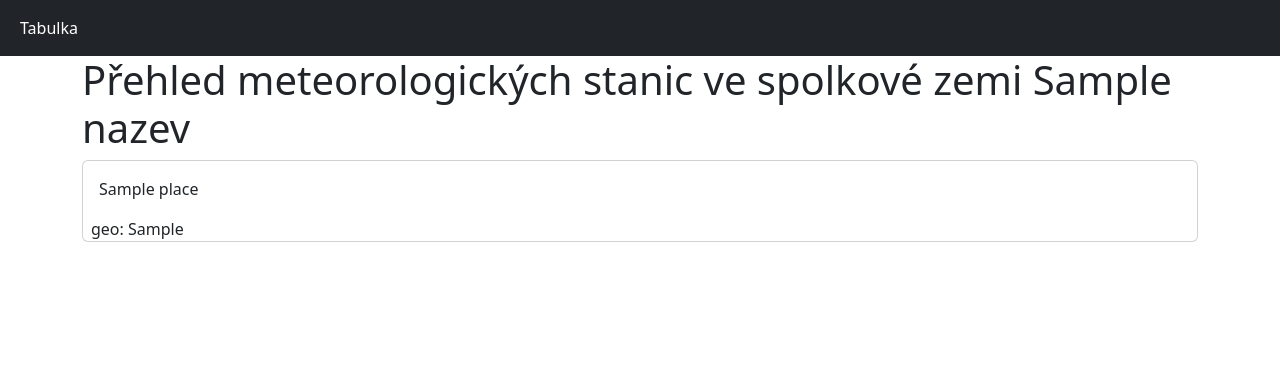
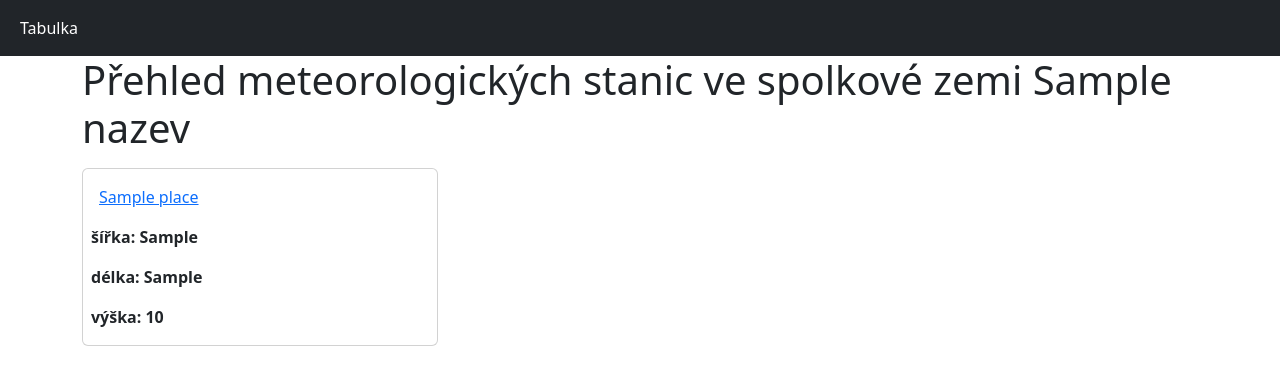
Before and after one commit to oliversestak/sestak-pocasi, a CodeIgniter 4 app: the page made by app/Views/stranka.php in a window 1280 px wide. Shown: the top 385 px of the page. Run offline with PHP 8.4 and a stand-in for CodeIgniter, Linux system fonts and the light colour scheme; the template is opened without the code that fills it: most values are stand-ins (such as "Sample title", 1, 10 or a date in 2020); some libraries are stand-ins or nearby versions.

Commit message:
delani treti strany

```diff
--- a/app/Config/Routes.php
+++ b/app/Config/Routes.php
@@ -11,3 +11,5 @@ $routes->get('/', 'Main::index');
 $routes->get("tabulka", 'Main::tabulka');
 
 $routes->get('stranka/(:num)', 'Main::stranka/$1');
+
+$routes->get('stanice/(:num)', 'Main::stanice/$1');
--- a/app/Views/layout/template.php
+++ b/app/Views/layout/template.php
@@ -16,6 +16,7 @@
     <div class="container">
         <?= $this->renderSection("content"); ?>
     </div>
+
 </body>
 
 </html>
--- a/app/Views/stranka.php
+++ b/app/Views/stranka.php
@@ -6,15 +6,23 @@
 
 <h1>Přehled meteorologických stanic ve spolkové zemi <?= $nazev->name ?></h1>
 
-
+<div class="row">
 <?php
 
-foreach($stanice as $row){
-  ?>
-<div class="card">
-  <div class="card-body"><?= $row->place ?> </div>
-  <div class="card-text ms-2">geo: <?= $row->geo_latitude ?> </div>
-</div>
+foreach($stanice as $row) {
+?>
+
+
+    <div class=" col-md-4">
+      <div class="card mt-2">
+        <div class="card-body"><?=  anchor("stanice/".$row->S_ID, $row->place)   ?>   </div>
+        <div class="card-text ms-2">
+           <p> <span class="fw-bold"> šířka: <?= $row->geo_latitude ?> </p> </span>
+           <p> <span class="fw-bold">  délka: <?= $row->geo_longtitude ?></p> </span>
+           <p> <span class="fw-bold"> výška: <?= $row->height ?></p> </span>
+        </div>
+     </div>
+     </div>
 <?php
 }
 ?>
```
Also changed, not shown: app/Controllers/Main.php (+8 -0 lines), app/Views/stanice.php (added, +23 -0 lines).
